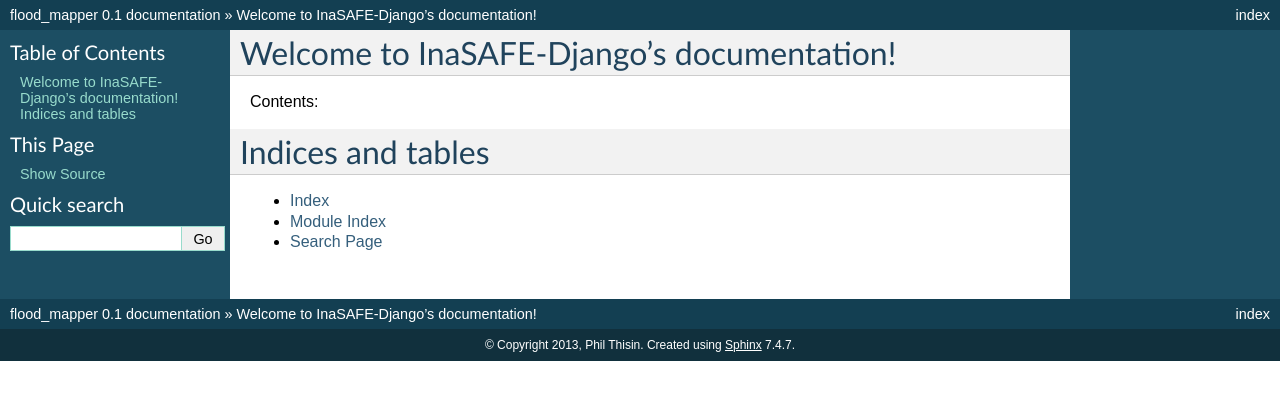
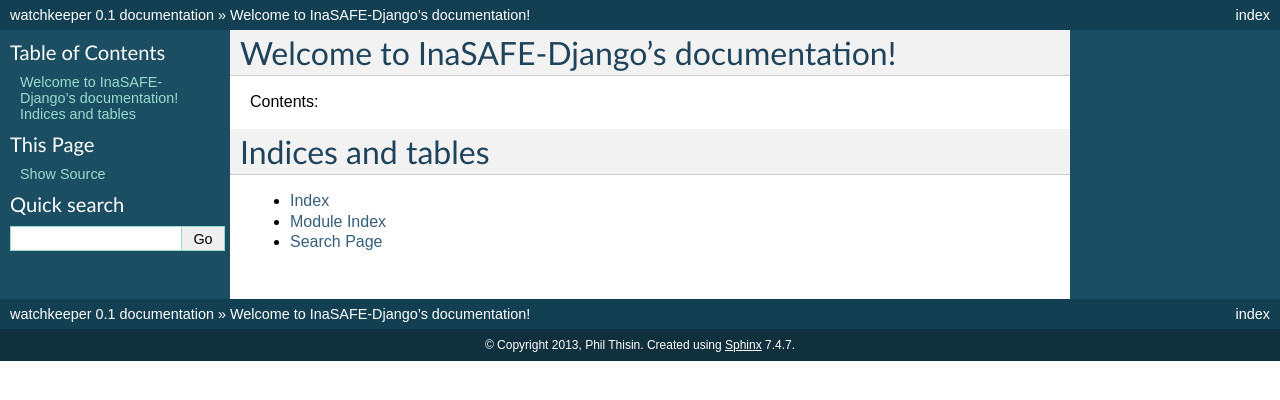
Before and after one commit to kartoza/watchkeeper, a Sphinx documentation site: the page built from docs/source/index.rst, in a window 1280 px wide. Shown: the top 400 px of the page. Built offline with Sphinx 7.4.7, drawn with Linux system fonts in a browser that asks for light colours.

Commit message:
Change flood_mapper to watchkeeper.

```diff
--- a/docs/source/conf.py
+++ b/docs/source/conf.py
@@ -40,7 +40,7 @@ source_suffix = '.rst'
 master_doc = 'index'
 
 # General information about the project.
-project = u'flood_mapper'
+project = u'watchkeeper'
 copyright = u'2013, Phil Thisin'
 
 # The version info for the project you're documenting, acts as replacement for
@@ -167,7 +167,7 @@ html_static_path = ['_static']
 #html_file_suffix = None
 
 # Output file base name for HTML help builder.
-htmlhelp_basename = 'flood_mapperdoc'
+htmlhelp_basename = 'watchkeeperdoc'
 
 
 # -- Options for LaTeX output --------------------------------------------------
@@ -186,7 +186,7 @@ latex_elements = {
 # Grouping the document tree into LaTeX files. List of tuples
 # (source start file, target name, title, author, documentclass [howto/manual]).
 latex_documents = [
-  ('index', 'flood_mapper.tex', u'flood_mapper Documentation',
+  ('index', 'watchkeeper.tex', u'watchkeeper Documentation',
    u'Phil Thisin', 'manual'),
 ]
 
@@ -216,7 +216,7 @@ latex_documents = [
 # One entry per manual page. List of tuples
 # (source start file, name, description, authors, manual section).
 man_pages = [
-    ('index', 'flood_mapper', u'flood_mapper Documentation',
+    ('index', 'watchkeeper', u'watchkeeper Documentation',
      [u'Phil Thisin'], 1)
 ]
 
@@ -230,8 +230,8 @@ man_pages = [
 # (source start file, target name, title, author,
 #  dir menu entry, description, category)
 texinfo_documents = [
-  ('index', 'flood_mapper', u'flood_mapper Documentation',
-   u'Phil Thisin', 'flood_mapper', 'One line description of project.',
+  ('index', 'watchkeeper', u'watchkeeper Documentation',
+   u'Phil Thisin', 'watchkeeper', 'One line description of project.',
    'Miscellaneous'),
 ]
 
```
Also changed, not shown: 3 other files.
